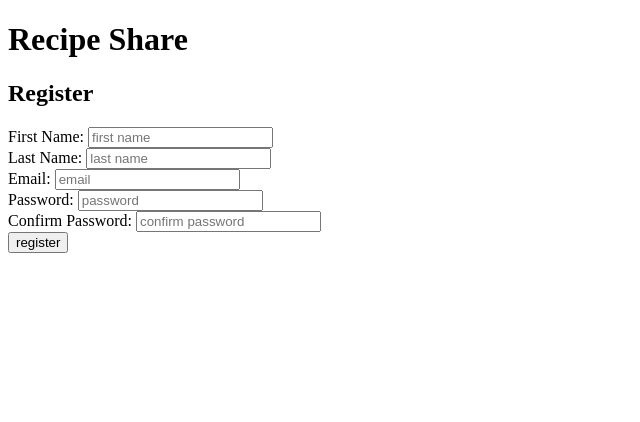
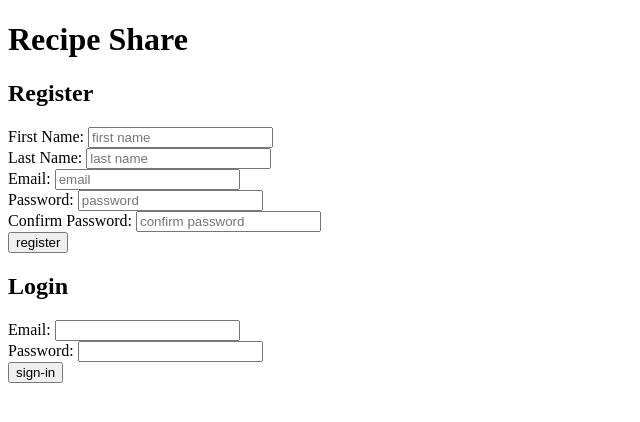
Before and after one commit to MalachaiRossiter/School-code, a Flask app: page / in a window 1280 px wide. Shown: the top 422 px of the page, without its empty margins (0-640 px from the left). Run offline with Flask 2, Linux system fonts and the light colour scheme.

Commit message:
fixed page 1

```diff
--- a/Python/Flask_mySQL/rossiter-malachai-recipes/flask_app/controllers/users.py
+++ b/Python/Flask_mySQL/rossiter-malachai-recipes/flask_app/controllers/users.py
@@ -1,4 +1,4 @@
-from flask import Flask, redirect, render_template, session, flash
+from flask import Flask, redirect, render_template, session, flash, request
 from flask_app import app
 from flask_app.models.user import User
 
@@ -10,18 +10,22 @@ def login():
 #page actions
 @app.route('/register', methods=['POST'])
 def register():
+    print('request form', request.form)
     valid_user = User.create_user(request.form)
-
     if not valid_user:
-        return redirect("/")
-
-    session["user_id"] = valid_user.id
+        return redirect('/')
+    session['user_id'] = valid_user.id
 
     return redirect("/recipes/home")
 
-@app.route('/sign-in', methods=['POST'])
+@app.route('/signin', methods=['POST'])
 def sign_in():
+    print('request for', request.form)
+    valid_user = User.authenticate_user(request.form)
+    if not valid_user:
+        return redirect('/')
 
+    session['user_id'] = valid_user.id
     return redirect('/recipies/home')
 
 @app.route('/logout')
--- a/Python/Flask_mySQL/rossiter-malachai-recipes/flask_app/models/user.py
+++ b/Python/Flask_mySQL/rossiter-malachai-recipes/flask_app/models/user.py
@@ -16,22 +16,28 @@ class User:
         self.first_name = user['first_name']
         self.last_name = user['last_name']
         self.email = user['email']
+        self.password = user['password']
         self.created_at = user['created_at']
         self.updated_at = user['updated_at']
 
     #Start here to create new User. --- Step 1
     @classmethod
     def create_user(cls, user):
+
         if not cls.validate_user(user):
             return False
 
-        hash = bcrypt.generate_password_hash(user['password'])
-        user['password'] = hash
-
+        parsed_data = {
+            'first_name' : user['first_name'],
+            'last_name' : user['last_name'],
+            'email' : user['email'].lower(),
+            'password' : bcrypt.generate_password_hash(user['password'])
+        }
+        print("parsed_data", parsed_data)
         query = "INSERT into users (first_name, last_name, email, password) VALUES (%(first_name)s, %(last_name)s, %(email)s, %(password)s);"
-        new_user = connectToMySQL(DB).query_db(query,user)
+        new_user = connectToMySQL(DB).query_db(query,parsed_data)
         user_id = cls.get_id(new_user)
-
+        print('user_id', user_id)
         return user_id
 
     @classmethod
@@ -48,7 +54,7 @@ class User:
     #Checks if the email is in the database already. ---Step 3 in Authenticating the New User, Go back to finish step 2
     @classmethod
     def get_email(cls,email):
-        data = {"email": email}
+        data = {"email": email.lower()}
 
         query = "SELECT * FROM users WHERE email = %(email)s;"
         result = connectToMySQL(DB).query_db(query,data)
@@ -59,25 +65,40 @@ class User:
 
     #checking if the username has been filled out propperly ---Step 2 in Authentication
     @classmethod
-    def validate_user(user):
+    def validate_user(cls, user):
         is_valid = True
         if len(user['first_name']) < 2:
             is_valid = False
-            flash('First name needs to be longer, but im not going to say how much longer cause you can use your big brain')
+            flash('First name needs to be longer, but im not going to say how much longer cause you can use your big brain', 'registration')
         if len(user['last_name']) < 3:
             is_valid = False
-            flash('Last Name needs to be longer, but im not going to say how much longer cause you can use your big brain')
+            flash('Last Name needs to be longer, but im not going to say how much longer cause you can use your big brain', 'registration')
         if not EMAIL_REGEX.match(user['email']):
             is_valid = False
-            flash('this aint no email chump')
+            flash('this aint no email chump', 'registration')
         if not user['password'] == user['confirm_password']:
-            flash('yo you cant type very well can you')
+            flash('yo you cant type very well can you', 'registration')
             is_valid = False
-
         #checking for an existing email
         used_email = User.get_email(user['email'])
         if used_email:
-            flash("An account already has that email nerd")
-            valid=False
+            flash("An account already has that email nerd", 'registration')
+            is_valid=False
 
         return is_valid
+
+    #Login method
+    @classmethod
+    def authenticate_user(cls, user):
+
+        existing_user = cls.get_email(user["email"])
+        if not existing_user:
+            flash('this email doesnt exist chump', 'login')
+            return existing_user
+
+        print('password in table: ', existing_user.password)
+        print('password: ', bcrypt.generate_password_hash(user['password']))
+        if not bcrypt.check_password_hash(existing_user.password, user['password']):
+            return False
+
+        return existing_user
--- a/Python/Flask_mySQL/rossiter-malachai-recipes/flask_app/templates/index.html
+++ b/Python/Flask_mySQL/rossiter-malachai-recipes/flask_app/templates/index.html
@@ -8,6 +8,16 @@
 </head>
 <body>
     <h1>Recipe Share</h1>
+    {% with messages = get_flashed_messages(category_filter=['registration']) %}
+
+    {% if messages %}
+
+    {%for messages in messages %}
+
+    <p>{{message}}</p>
+    {% endfor %}
+    {% endif %}
+    {% endwith %}
     <form action="/register" method="post">
         <h2>Register</h2>
         <div>
@@ -20,7 +30,7 @@
         </div>
         <div>
             <label for="email">Email: </label>
-            <input type="text" name="first_name" id="email" placeholder="email">
+            <input type="text" name="email" id="email" placeholder="email">
         </div>
         <div>
             <label for="password">Password: </label>
@@ -32,5 +42,26 @@
         </div>
         <input type="submit" value="register">
     </form>
+
+    <!-- loggin -->
+    {% with messages = get_flashed_messages(category_filter=['login']) %}
+    {% if messages %}
+    {%for messages in messages %}
+    <p>{{message}}</p>
+    {% endfor %}
+    {% endif %}
+    {% endwith %}
+    <form action="/signin" method="post">
+        <h2>Login</h2>
+        <div>
+            <label for="email">Email: </label>
+            <input type="text" name="email" id="email">
+        </div>
+        <div>
+            <label for="password">Password: </label>
+            <input type="text" name="password" id="password">
+        </div>
+        <input type="submit" value="sign-in">
+    </form>
 </body>
 </html>
```
Also changed, not shown: 2 other files.
